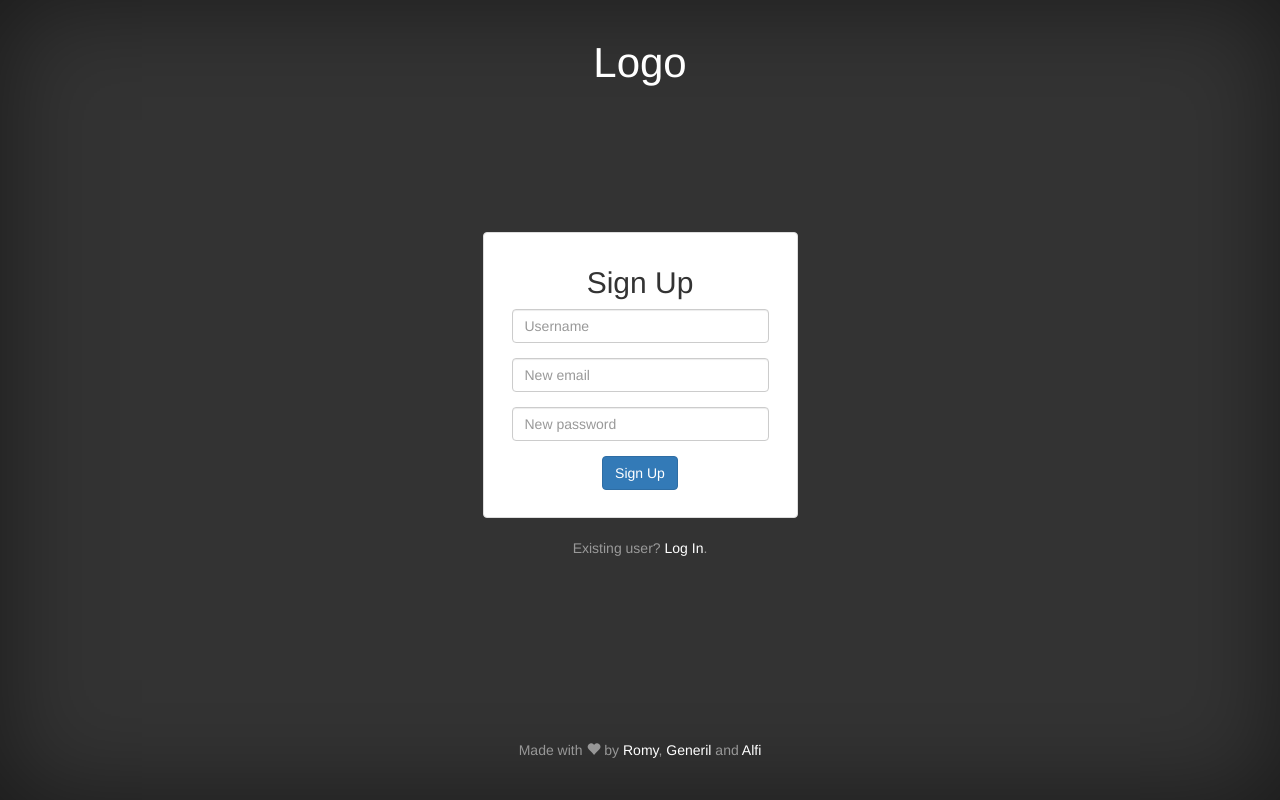
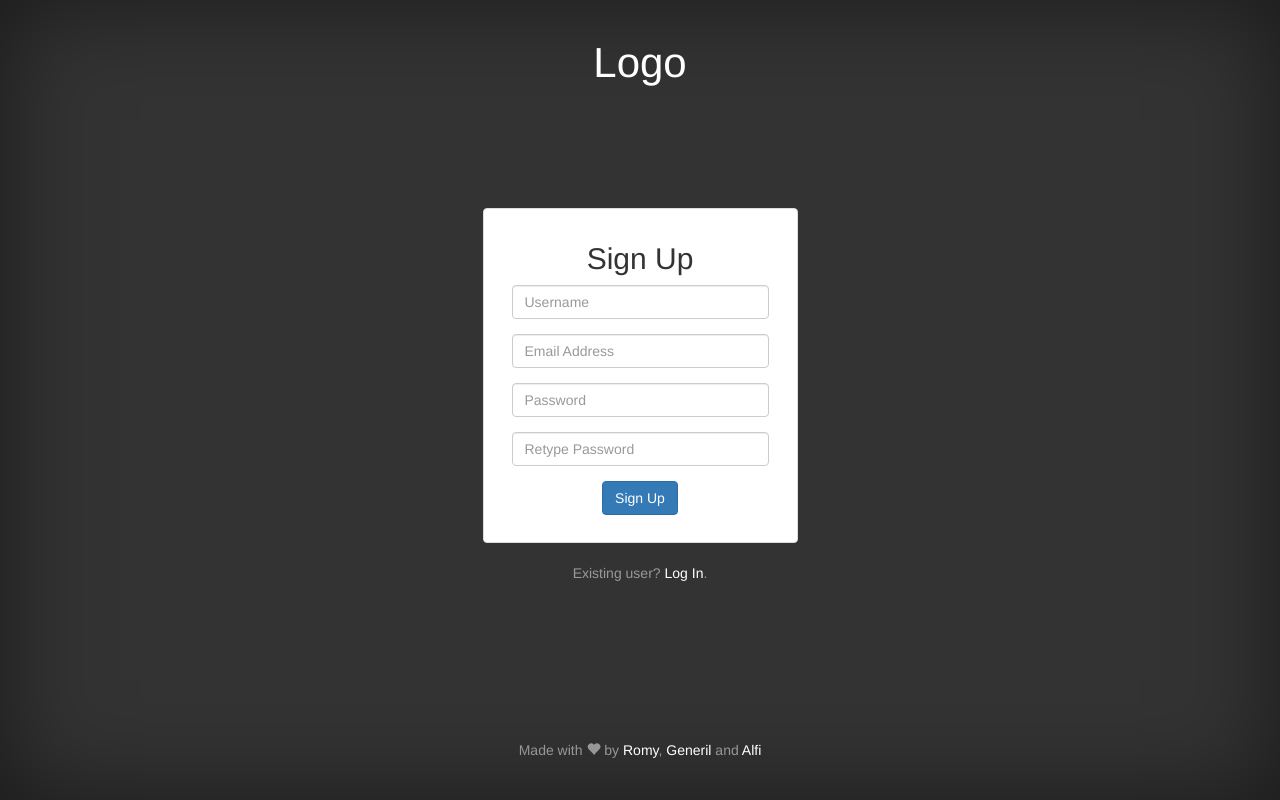
Before and after one commit to generil/hackathon, a Django app: a page that uses registration/templates/register.html in a window 1280 px wide. Run offline with Django 3.2, Linux system fonts and the light colour scheme; some libraries are stand-ins or nearby versions.

Commit message:
fixed signup functionality

```diff
--- a/registration/templates/register.html
+++ b/registration/templates/register.html
@@ -23,15 +23,19 @@
 							<div class="caption">
 								<div class="container-fluid">
 								<h2>Sign Up</h2>
-								<form action="/action_page.php">
+								<form action="{% url 'sign_up' %}" method="POST">
+									{% csrf_token %}
                   <div class="form-group">
-										<input type="text" class="form-control" id="username" placeholder="Username" name="email">
+										<input type="text" class="form-control" id="username" placeholder="Username" name="username">
 									</div>
 									<div class="form-group">
-										<input type="email" class="form-control" id="email" placeholder="New email" name="email">
+										<input type="email" class="form-control" id="email" placeholder="Email Address" name="email">
 									</div>
 									<div class="form-group">
-										<input type="password" class="form-control" id="pwd" placeholder="New password" name="pwd">
+										<input type="password" class="form-control" id="pwd" placeholder="Password" name="password1">
+									</div>
+									<div class="form-group">
+										<input type="password" class="form-control" id="pwd" placeholder="Retype Password" name="password2">
 									</div>
 									<button type="submit" class="btn btn-primary">Sign Up</button>
 								</form>
--- a/registration/views.py
+++ b/registration/views.py
@@ -7,6 +7,7 @@ from django.conf import settings
 from django.core.files.storage import FileSystemStorage
 
 from hackathon import views
+from models import User
 
 def log_in(request):
     if request.user.is_authenticated:
@@ -32,14 +33,12 @@ def log_in(request):
 
 def sign_up(request):
     if request.user.is_authenticated:
-        return redirect('')
+        return redirect('home')
 
     context = {}
     data = {}
 
     if request.method == 'POST':
-        data['first_name'] = request.POST.get('first_name')
-        data['last_name'] = request.POST.get('last_name')
         data['username'] = request.POST.get('username')
         data['email'] = request.POST.get('email')
         data['password1'] = request.POST.get('password1')
@@ -48,14 +47,16 @@ def sign_up(request):
         dataCheck = user_integrityCheck(data)
 
         if dataCheck == True:
-            User.objects.get_or_create(first_name = data['first_name'],
-                last_name = data['last_name'], username = data['username'], password = data['password1'],
-                email = data['email'])
+            User.objects.create_user(
+            	username = data['username'],
+            	password = data['password1'],
+            	email = data['email'])
 
-            user_auth = authenticate(username=data['username'], password=['password1'])
-            login(request, user_auth)
+            user = authenticate(username = data['username'], password = data['password1'])
+            print user
+            login(request, user)
 
-            return redirect('questions')
+            return redirect('home')
 
         else:
             context = dataCheck[1]
@@ -111,4 +112,4 @@ def edit_profile(request):
 def log_out(request):
   logout(request)
 
-  return redirect('sign_in')
+  return redirect('log_in')
```
